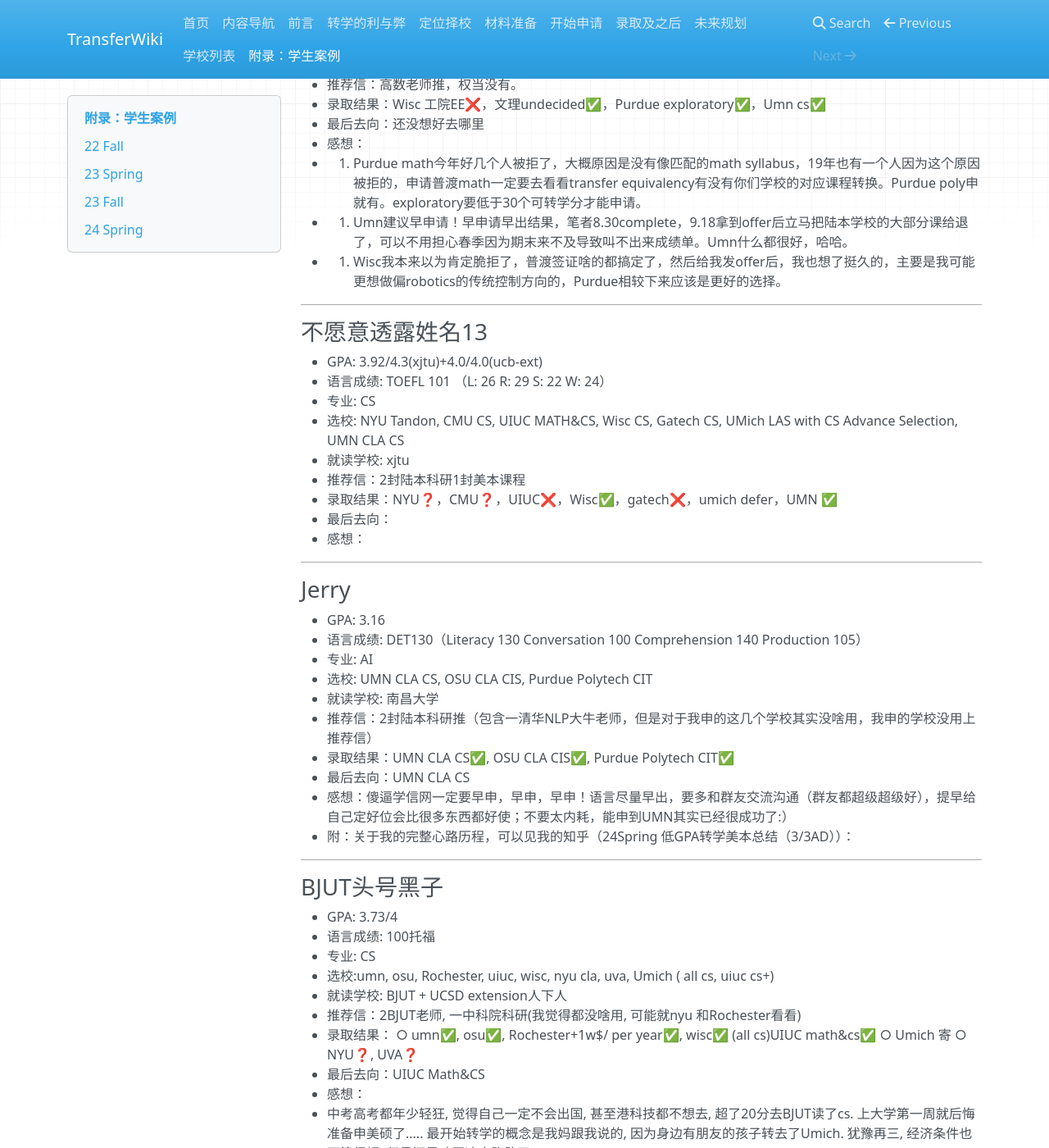
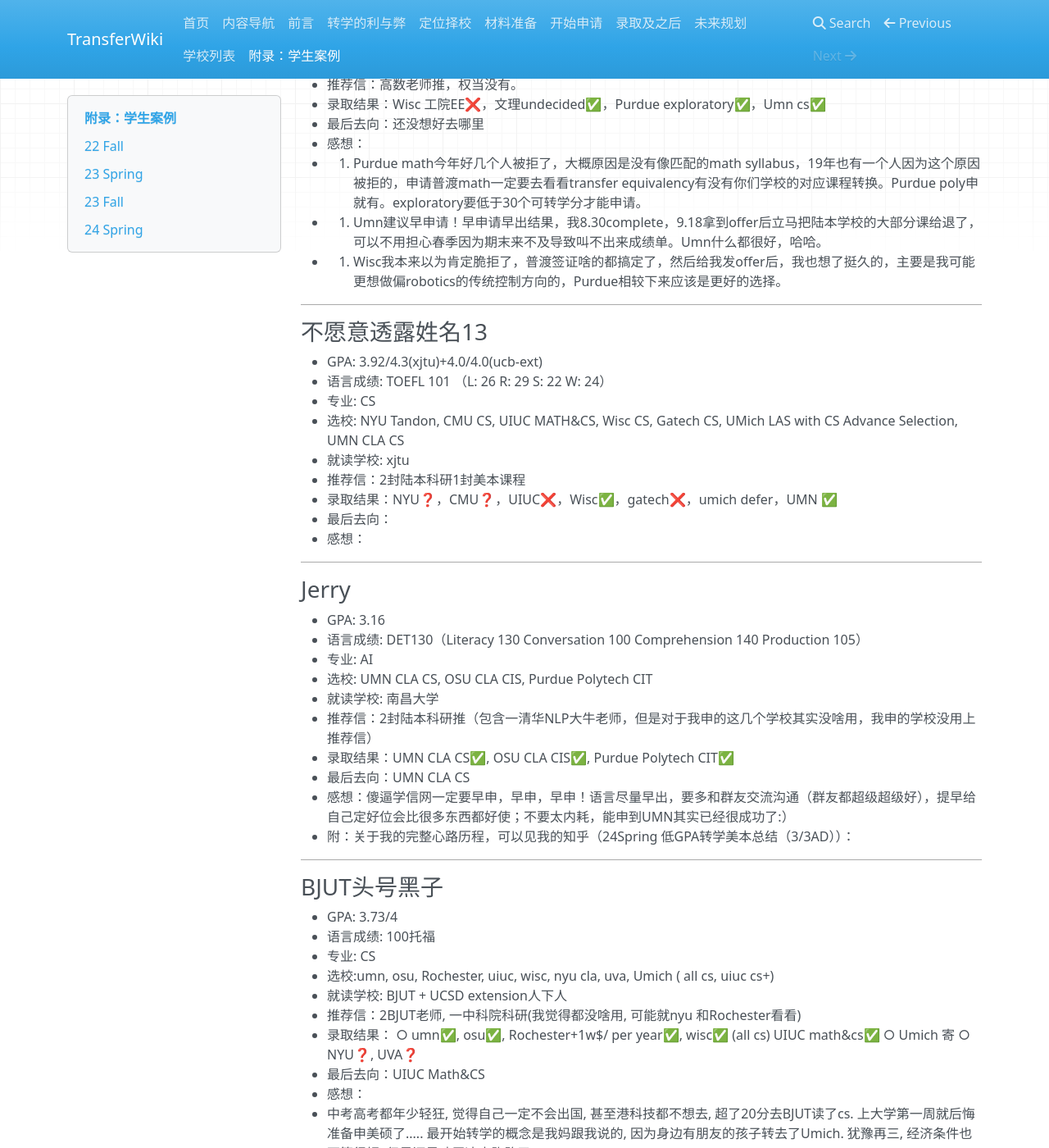
Before and after one commit to SihanXU/TransferWiki, an MkDocs documentation site: the page built from docs/bgs.md, in a window 1280 px wide and 1400 px high, scrolled down 16574 px. Shown: the whole window at 82% size. Built offline with MkDocs 1.6.1, drawn with Linux system fonts in a browser that asks for light colours; nearby versions of some CDN libraries.

Commit message:
Update bgs.md

```diff
--- a/docs/bgs.md
+++ b/docs/bgs.md
@@ -611,7 +611,7 @@ DET115(有点低，天天摆大烂的恶果)
 - 最后去向：还没想好去哪里
 - 感想：
 - 1. Purdue math今年好几个人被拒了，大概原因是没有像匹配的math syllabus，19年也有一个人因为这个原因被拒的，申请普渡math一定要去看看transfer equivalency有没有你们学校的对应课程转换。Purdue poly申就有。exploratory要低于30个可转学分才能申请。
-- 2. Umn建议早申请！早申请早出结果，笔者8.30complete，9.18拿到offer后立马把陆本学校的大部分课给退了，可以不用担心春季因为期末来不及导致叫不出来成绩单。Umn什么都很好，哈哈。
+- 2. Umn建议早申请！早申请早出结果，我8.30complete，9.18拿到offer后立马把陆本学校的大部分课给退了，可以不用担心春季因为期末来不及导致叫不出来成绩单。Umn什么都很好，哈哈。
 - 3. Wisc我本来以为肯定脆拒了，普渡签证啥的都搞定了，然后给我发offer后，我也想了挺久的，主要是我可能更想做偏robotics的传统控制方向的，Purdue相较下来应该是更好的选择。
 
 ***
@@ -652,7 +652,7 @@ DET115(有点低，天天摆大烂的恶果)
 - 就读学校: BJUT + UCSD extension人下人
 - 推荐信：2BJUT老师, 一中科院科研(我觉得都没啥用, 可能就nyu 和Rochester看看)
 - 录取结果：
-○ umn✅, osu✅, Rochester+1w$/ per year✅, wisc✅ (all cs)UIUC math&cs✅
+○ umn✅, osu✅, Rochester+1w$/ per year✅, wisc✅ (all cs) UIUC math&cs✅
 ○ Umich 寄
 ○ NYU❓, UVA❓
 - 最后去向：UIUC Math&CS
```
